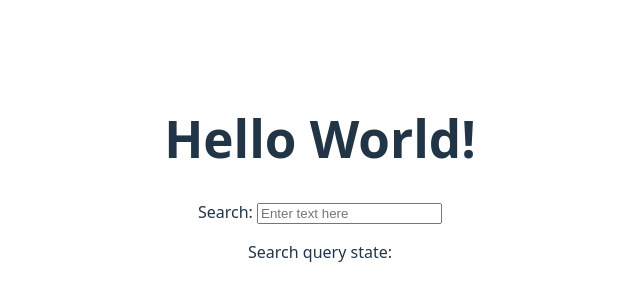
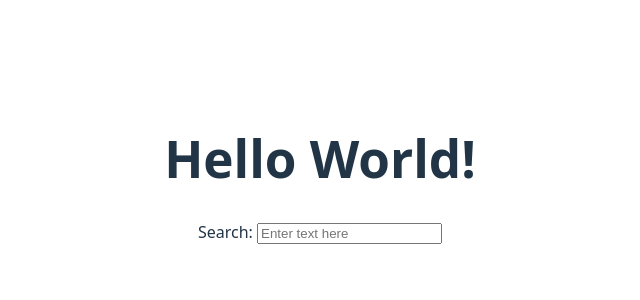
Before and after one commit to lukazc/react-typesctipt-demo, a React (Vite) app: page / in a window 1280 px wide. Shown: the part 222-522 px from the top of the page, without its empty margins (320-960 px from the left). Built offline with nearby package versions, Linux system fonts and the light colour scheme.

Commit message:
Map search query characters to a list

```diff
--- a/src/App.tsx
+++ b/src/App.tsx
@@ -15,8 +15,12 @@ function App() {
                 <h1>{welcome.greeting} {welcome.name}!</h1>
                 <label htmlFor='search'>Search: </label>
                 <input id="search" type="text" placeholder="Enter text here" onChange={(e) => setSearchQuery(e.target.value)} />
-                <p>Search query state: {searchQuery}</p>
             </div>
+            <ul>
+                { searchQuery.split('').map((char, index) => (
+                    <li key={index}>{char}</li>
+                ))}
+            </ul>
         </>
     )
 }
```
